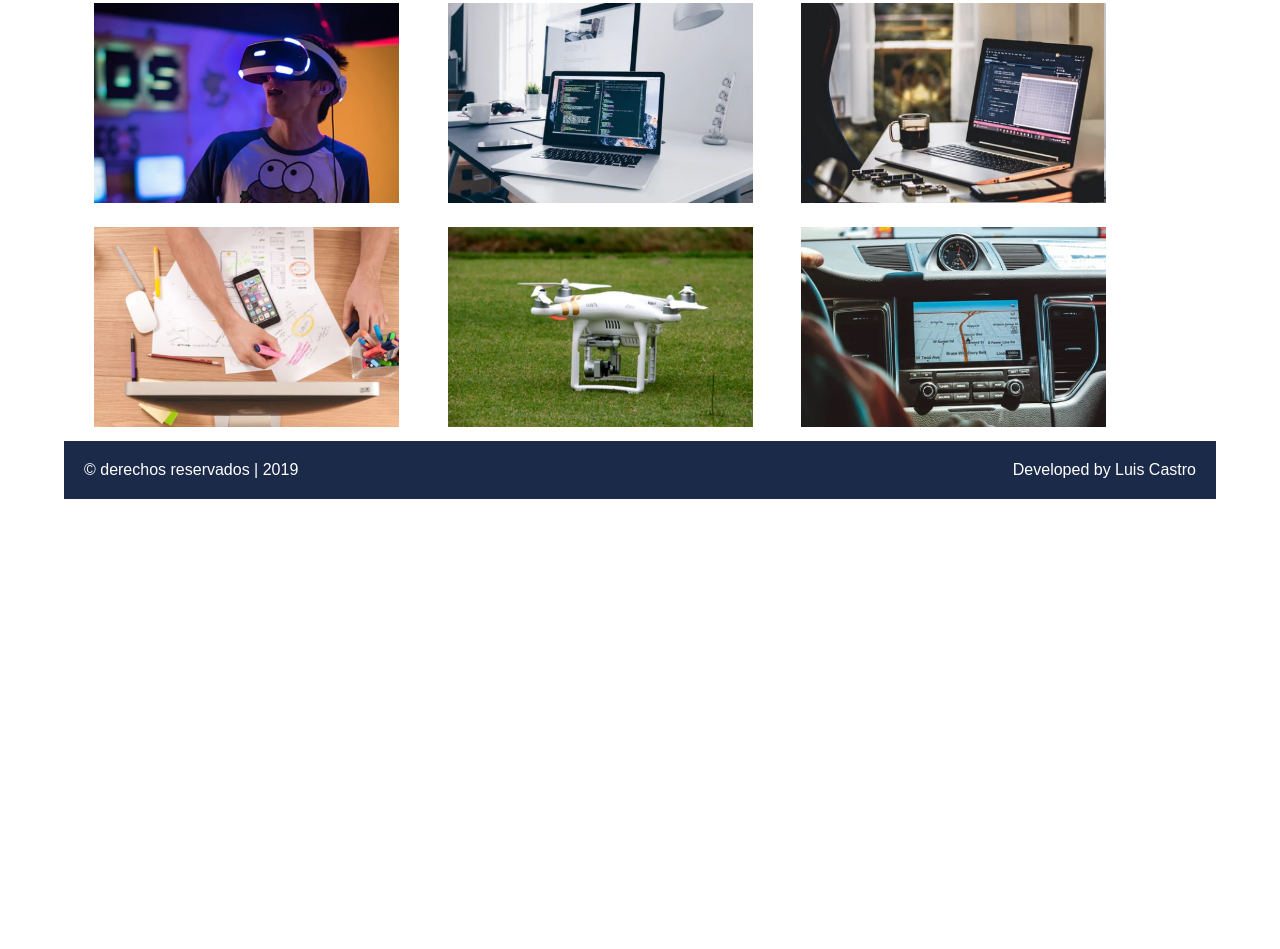
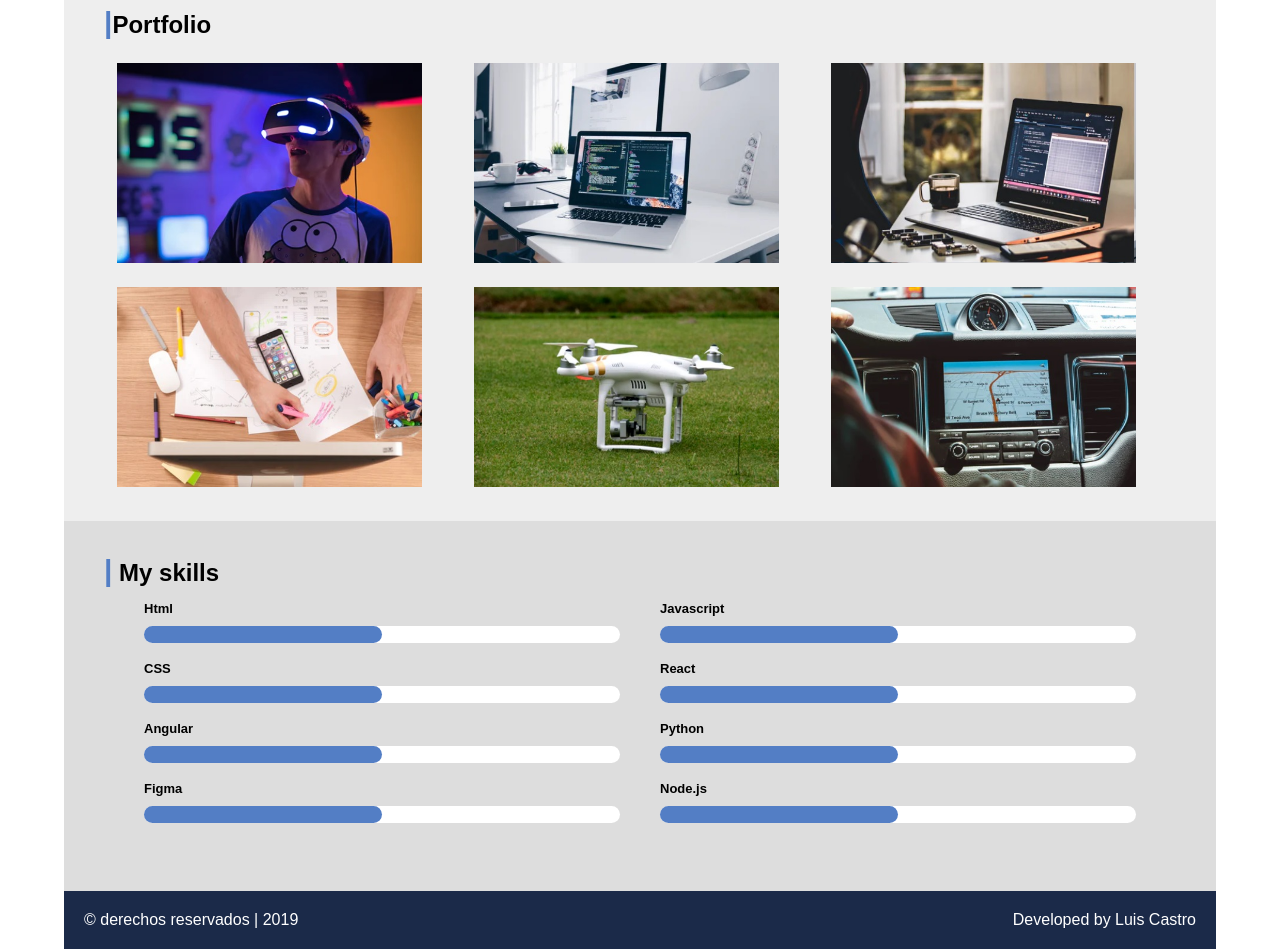
Before and after one commit to luicsistem/portfolio2, a plain HTML site: page index.html in a window 1280 px wide. Shown: the part 467-1416 px from the top of the page. Before the commit the page ends 966 px from the top, so only its background shows below. Drawn offline with Linux system fonts and the light colour scheme.

Commit message:
adding the skill

```diff
--- a/css/styles.css
+++ b/css/styles.css
@@ -14,6 +14,7 @@ body {
     display: flex;
     flex-wrap: wrap;
     min-height: 100vh;
+
 
 }
 h1 {
@@ -74,9 +75,11 @@ nav {
 
  /* ABOUT */
 .about {
-    background: #eee;
     width: 90%;
     margin: auto;
+    padding: 20px;
+    background: #ddd;
+
 }
 
 
@@ -126,9 +129,10 @@ nav {
  }
 /* PORTFOLIO */
 .portfolio {
-    /* display: flex; */
+    padding: 20px;
     margin: 0 auto;
     width: 90%;
+    background: #eee;
 }
 .portfolio-container {
     display: flex;
@@ -145,10 +149,58 @@ nav {
 
 }
 .portfolio-item figure  {
-    width: 30%;
+    width: 31%;
+     margin: 10px auto ;
+}
 
-    margin: 10px  ;
-}
+/* SKILL */
+.skills {
+    padding: 20px;
+    margin: 0 auto;
+    width: 90%;
+    background: #ddd;
+  }
+
+
+  .skill-container {
+    display: flex;
+    flex-wrap: wrap;
+    padding: 0 60px 30px;
+  }
+
+  .bar-title {
+    margin-bottom: 18px;
+    width: 50%;
+  }
+
+  .bar, .bar div {
+      border-radius: 11px;
+  }
+
+  .bar-title:nth-child(odd) {
+    padding-right: 20px;
+  }
+
+  .bar-title:nth-child(even) {
+    padding-left: 20px;
+  }
+
+  .bar-title h3 {
+    font-size: 13px;
+    margin-bottom: 10px;
+  }
+
+  .bar-title .bar {
+    height: 17px;
+    width: 100%;
+    background: white;
+  }
+
+   .bar-title .bar div {
+    background: #537ec5;
+    width: 50%;
+    height: 100%;
+  }
 
  /* FOOTER */
  footer {
@@ -161,3 +213,15 @@ nav {
      color: #fff;
      align-self: flex-end;
  }
+
+ /* RESPONSIVE */
+ @media screen and (max-width:768px) {
+    .portfolio-item figure  {
+        width: 50%;
+         margin: 3px auto ;
+    }
+    .portfolio-item figure img {
+        width: 270px;
+
+    }
+ }
--- a/index.html
+++ b/index.html
@@ -18,8 +18,8 @@
             <nav>
                 <ul class="menu">
                     <li><a href="#">About me</a></li>
-                    <li><a href="#">Portfolio</a></li>
-                    <li><a href="#">My skill</a></li>
+                    <li><a href="#porta">Portfolio</a></li>
+                    <li><a href="#skill">My Skills</a></li>
                     <li><a href="#">Contact</a></li>
                 </ul>
             </nav>
@@ -35,26 +35,80 @@
                         <p>Lorem ipsum dolor sit amet consectetur adipisicing elit. Expedita suscipit est adipisci dolor
                             voluptate, dolores excepturi voluptatem libero vel exercitationem voluptatum omnis, ab ad
                             maiores ea similique nihil fuga et?</p>
-                            <div class="social">
-                                <a href="#" class="social-link linkedin" ></a>
-                                <a href="#" class="social-link github" ></a>
-                                <a href="#" class="social-link twitter" ></a>
-                                <a href="#" class="social-link skype" ></a>
-                            </div>
+                        <div class="social">
+                            <a href="#" class="social-link linkedin"></a>
+                            <a href="#" class="social-link github"></a>
+                            <a href="#" class="social-link twitter"></a>
+                            <a href="#" class="social-link skype"></a>
+                        </div>
 
                     </div>
                 </div>
             </section>
-            <section class="portfolio">
+            <section class="portfolio" id="porta">
                 <h2> <span>|</span>Portfolio</h2>
                 <div class="portfolio-container">
                     <div class=portfolio-item ">
-                        <figure><img src="./img/tech1.jpg" width="305" height="200" alt="project1"></figure>
+                        <figure><img src=" ./img/tech1.jpg" width="305" height="200" alt="project1">
+                        </figure>
                         <figure><img src="./img/tech2.jpg" width="305" height="200" alt="project2"></figure>
                         <figure><img src="./img/tech3.jpg" width="305" height="200" alt="project3"></figure>
                         <figure><img src="./img/tech4.jpg" width="305" height="200" alt="project4"></figure>
                         <figure><img src="./img/tech5.jpg" width="305" height="200" alt="project5"></figure>
                         <figure><img src="./img/tech6.jpg" width="305" height="200" alt="project6"></figure>
+                    </div>
+                </div>
+            </section>
+            <section class="skills" id="skill" >
+                <h2> <span>|</span> My skills</h2>
+                <div class="skill-container">
+                    <div class="bar-title">
+                        <h3>Html</h3>
+                        <div class="bar">
+                            <div></div>
+                        </div>
+                    </div>
+                    <div class="bar-title">
+                        <h3>Javascript</h3>
+                        <div class="bar">
+                            <div></div>
+                        </div>
+                    </div>
+                    <div class="bar-title">
+                        <h3>CSS</h3>
+                        <div class="bar">
+                            <div></div>
+                        </div>
+                    </div>
+                    <div class="bar-title">
+                        <h3>React</h3>
+                        <div class="bar">
+                            <div></div>
+                        </div>
+                    </div>
+                    <div class="bar-title">
+                        <h3>Angular</h3>
+                        <div class="bar">
+                            <div></div>
+                        </div>
+                    </div>
+                    <div class="bar-title">
+                        <h3>Python</h3>
+                        <div class="bar">
+                            <div></div>
+                        </div>
+                    </div>
+                    <div class="bar-title">
+                        <h3>Figma</h3>
+                        <div class="bar">
+                            <div></div>
+                        </div>
+                    </div>
+                    <div class="bar-title">
+                        <h3>Node.js</h3>
+                        <div class="bar">
+                            <div></div>
+                        </div>
                     </div>
                 </div>
             </section>
```
